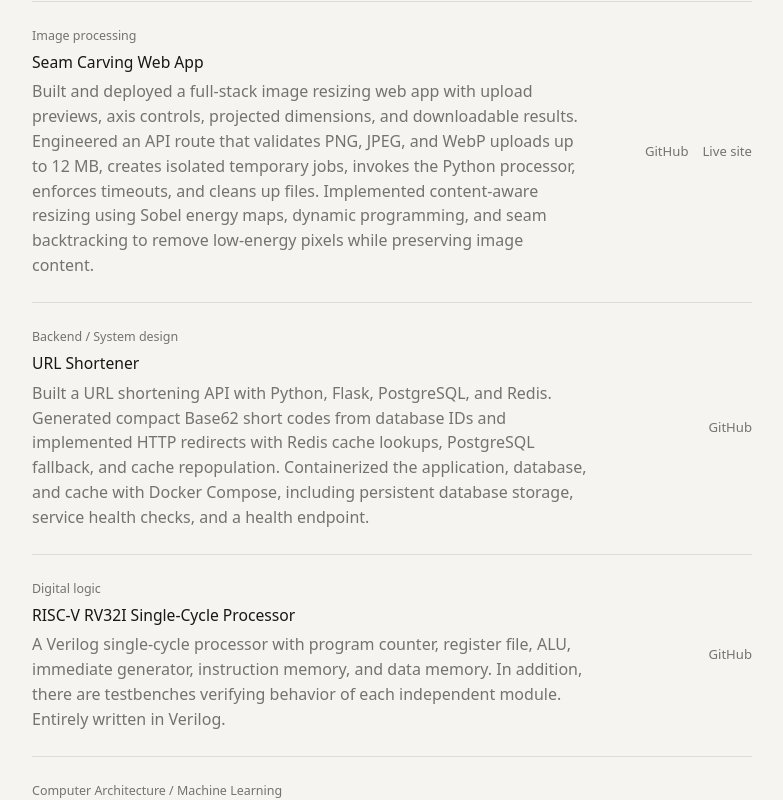
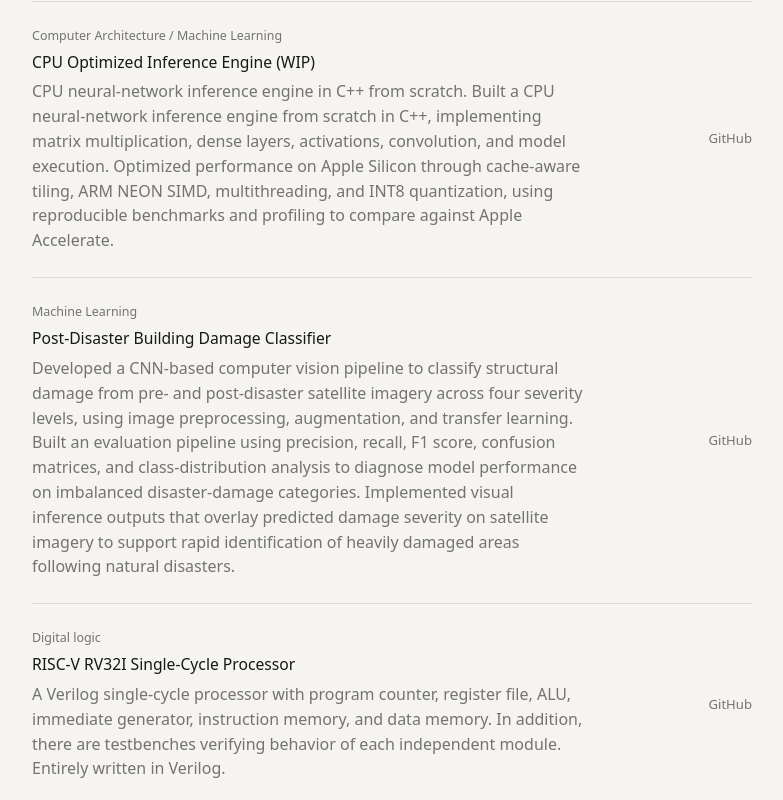
Before and after one commit to AryamaanDash/aryamaan-dash, a Next.js app: page /projects in a window 1280 px wide. Shown: the part 1480-2280 px from the top of the page, without its empty margins (248-1031 px from the left). Built offline with nearby package versions, Linux system fonts and the light colour scheme.

Commit message:
updated resume, updated current focus, and added post damage building classifier project

```diff
--- a/app/portfolio.ts
+++ b/app/portfolio.ts
@@ -15,14 +15,14 @@ export const interests = [
       "Responsive React.js, HTML, and CSS interfaces, with experience contributing as both a front-end developer and team lead.",
   },
   {
-    title: "Embedded Systems",
-    description:
-      "Real-time C++ DSP, Verilog, ESP32 development, Daisy Seed, and soldered prototypes.",
-  },
-  {
     title: "Machine Learning",
     description:
       "Audio feature extraction, classifier evaluation, PyTorch, TensorFlow, and scikit-learn.",
+  },
+  {
+    title: "Low Level Systems Programming",
+    description:
+      "Interested in low-level systems programming, memory management, and how software interacts with hardware.",
   },
 ] as const;
 
@@ -73,12 +73,36 @@ export const projects = [
   },
   {
     title: "Guitar Audio Classification Model",
-    type: "Machine learning",
+    type: "Machine Learning, Data Processing",
     href: "https://github.com/AryamaanDash/guitar-style-classifier",
     liveHref: "https://guitar-style-classifier.vercel.app",
     summary:
       "Built an audio classification pipeline with 89% test accuracy to identify four guitar sound categories: single notes, chords, palm-muted playing, and background noise from self-recorded audio. Processed one-second WAV clips and extracted MFCCs, RMS energy, spectral centroid, bandwidth, rolloff, and zero-crossing-rate features. Trained and evaluated a logistic regression classifier using multi-session training, validation, and test splits on independently recorded guitar samples.",
     stack: ["Python", "MFCC", "scikit-learn", "Audio ML"],
+  },
+  {
+    title: "CPU Optimized Inference Engine (WIP)",
+    type: "Computer Architecture / Machine Learning",
+    href: "https://github.com/AryamaanDash/cpu_optimized_inference_engine",
+    summary:
+      "CPU neural-network inference engine in C++ from scratch. Built a CPU neural-network inference engine from scratch in C++, implementing matrix multiplication, dense layers, activations, convolution, and model execution. Optimized performance on Apple Silicon through cache-aware tiling, ARM NEON SIMD, multithreading, and INT8 quantization, using reproducible benchmarks and profiling to compare against Apple Accelerate.",
+    stack: ["C++20", "Cmake", "Clang/LLVM", "ARM64", "Google Benchmark", "Xcode Instruments", "Python/NumPy", "Apple Accelerate", "Git"]
+  },
+  {
+    title: "Post-Disaster Building Damage Classifier",
+    type: "Machine Learning",
+    href: "https://github.com/AryamaanDash/satellite-damage-classifier",
+    summary:
+      "Developed a CNN-based computer vision pipeline to classify structural damage from pre- and post-disaster satellite imagery across four severity levels, using image preprocessing, augmentation, and transfer learning. Built an evaluation pipeline using precision, recall, F1 score, confusion matrices, and class-distribution analysis to diagnose model performance on imbalanced disaster-damage categories. Implemented visual inference outputs that overlay predicted damage severity on satellite imagery to support rapid identification of heavily damaged areas following natural disasters.",
+    stack: ["Python, PyTorch, OpenCV, NumPy, Pandas, Scikit-learn"],
+  },
+  {
+    title: "RISC-V RV32I Single-Cycle Processor",
+    type: "Digital logic",
+    href: "https://github.com/AryamaanDash/single_cycle_riscv32I_processor",
+    summary:
+      "A Verilog single-cycle processor with program counter, register file, ALU, immediate generator, instruction memory, and data memory. In addition, there are testbenches verifying behavior of each independent module. Entirely written in Verilog.",
+    stack: ["Verilog", "Vivado", "Testbenches", "Computer Architecture"],
   },
   {
     title: "Seam Carving Web App",
@@ -97,22 +121,6 @@ export const projects = [
       "Built a URL shortening API with Python, Flask, PostgreSQL, and Redis. Generated compact Base62 short codes from database IDs and implemented HTTP redirects with Redis cache lookups, PostgreSQL fallback, and cache repopulation. Containerized the application, database, and cache with Docker Compose, including persistent database storage, service health checks, and a health endpoint.",
     stack: ["Python", "Flask", "PostgreSQL", "Redis", "Docker", "Docker Compose"],
   },
-  {
-    title: "RISC-V RV32I Single-Cycle Processor",
-    type: "Digital logic",
-    href: "https://github.com/AryamaanDash/single_cycle_riscv32I_processor",
-    summary:
-      "A Verilog single-cycle processor with program counter, register file, ALU, immediate generator, instruction memory, and data memory. In addition, there are testbenches verifying behavior of each independent module. Entirely written in Verilog.",
-    stack: ["Verilog", "Vivado", "Testbenches", "Computer Architecture"],
-  },
-  {
-    title: "CPU Optimized Inference Engine (WIP)",
-    type: "Computer Architecture / Machine Learning",
-    href: "https://github.com/AryamaanDash/cpu_optimized_inference_engine",
-    summary:
-      "CPU neural-network inference engine in C++ from scratchBuilt a CPU neural-network inference engine from scratch in C++, implementing matrix multiplication, dense layers, activations, convolution, and model execution. Optimized performance on Apple Silicon through cache-aware tiling, ARM NEON SIMD, multithreading, and INT8 quantization, using reproducible benchmarks and profiling to compare against Apple Accelerate.",
-    stack: ["C++20", "Cmake", "Clang/LLVM", "ARM64", "Google Benchmark", "Xcode Instruments", "Python/NumPy", "Apple Accelerate", "Git"]
-  }
 ] as const;
 
 export const hackathonProjects = [
```
Also changed, not shown: 1 other file (tests, documents, lock files or other folders).
